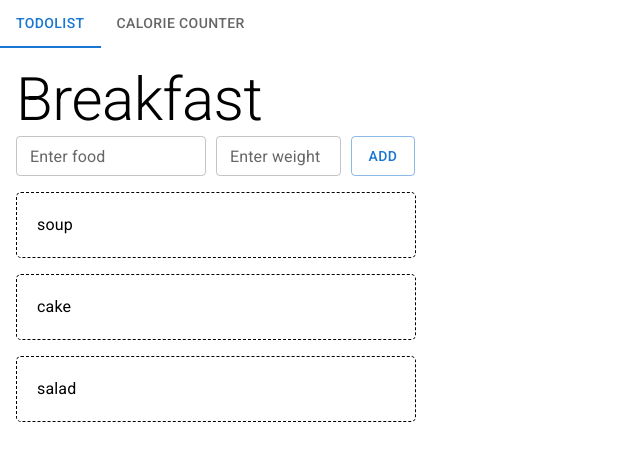
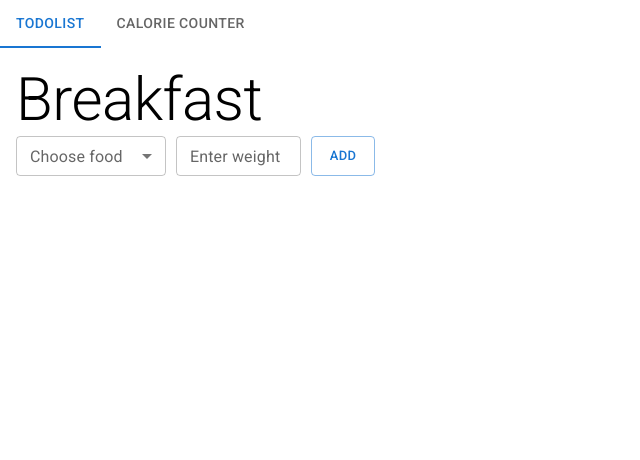
Before and after one commit to kittensgit/my-todo, a React (Create React App) app: page /calorie in a window 1280 px wide. Shown: the top 460 px of the page, without its empty margins (0-640 px from the left). Built offline with nearby package versions, Linux system fonts and the light colour scheme.

Commit message:
logic of add food

```diff
--- a/src/components/Breakfast.jsx
+++ b/src/components/Breakfast.jsx
@@ -1,34 +1,27 @@
 import { Box, Typography } from '@mui/material';
-import React from 'react';
+import React, { useState } from 'react';
 import MealForm from './MealForm';
 
 const Breakfast = () => {
-    const food = [
-        {
-            name: 'soup',
-            calorie: 66,
-        },
-        {
-            name: 'cake',
-            calorie: 344,
-        },
-        {
-            name: 'salad',
-            calorie: 159,
-        },
-    ];
+    const [selectedFoodList, setSelectedFoodList] = useState([]);
+
+    const addMeal = (meal) => {
+        setSelectedFoodList([...selectedFoodList, meal]);
+    };
+
     return (
         <Box mx={2} mt={2}>
             <Typography variant="h2">Breakfast</Typography>
-            <MealForm />
+            <MealForm onAddMeal={addMeal} />
             <Box>
-                {food.map((f) => (
+                {selectedFoodList.map((meal) => (
                     <Typography
+                        key={meal.id}
                         mt={2}
-                        className="todo"
-                        sx={{ border: '1px dashed #000' }}
+                        className="meal"
+                        sx={{ border: '1px dashed #000', padding: '10px' }}
                     >
-                        {f.name}
+                        {meal.name} - {meal.weight} - {meal.calorie} calorie
                     </Typography>
                 ))}
             </Box>
--- a/src/components/MealForm.jsx
+++ b/src/components/MealForm.jsx
@@ -1,24 +1,97 @@
-import { Box, Button, TextField } from '@mui/material';
-import React from 'react';
+import React, { useState } from 'react';
+import { Box, Button, TextField, MenuItem } from '@mui/material';
+import { v4 as uuidv4 } from 'uuid';
 
-const MealForm = () => {
+const MealForm = ({ onAddMeal }) => {
+    const [selectedFood, setSelectedFood] = useState('');
+    const [value, setValue] = useState('');
+    const foods = [
+        {
+            id: uuidv4(),
+            name: 'soup',
+            calorie: 66,
+        },
+        {
+            id: uuidv4(),
+            name: 'cake',
+            calorie: 344,
+        },
+        {
+            id: uuidv4(),
+            name: 'salad',
+            calorie: 159,
+        },
+    ];
+
+    const handleFoodChange = (event) => {
+        setSelectedFood(event.target.value);
+    };
+
+    const handleWeightChange = (e) => {
+        setValue(e.target.value); // Обновляем локальное состояние веса
+    };
+
+    const addFood = () => {
+        if (selectedFood) {
+            const selectedFoodObj = foods.find(
+                (food) => food.name === selectedFood
+            );
+            if (selectedFoodObj) {
+                onAddMeal({
+                    name: selectedFood,
+                    calorie: selectedFoodObj.calorie,
+                    weight: value || 0,
+                });
+            }
+        }
+    };
+
+    const handleAddClick = () => {
+        addFood();
+        setSelectedFood('');
+        setValue('');
+    };
+
+    const handleEnter = (e) => {
+        if (e.key === 'Enter') {
+            e.preventDefault();
+            if (value && selectedFood) {
+                addFood();
+                setSelectedFood('');
+                setValue('');
+            }
+        }
+    };
+
     return (
         <Box sx={{ display: 'flex', gap: '10px' }}>
             <TextField
-                sx={{ width: '190px' }}
-                id="outlined-basic"
-                label="Enter food"
-                variant="outlined"
+                sx={{ width: '150px' }}
+                select
+                label="Choose food"
                 size="small"
-            />
+                value={selectedFood}
+                onChange={handleFoodChange}
+            >
+                {foods.map((food) => (
+                    <MenuItem key={food.name} value={food.name}>
+                        {food.name}
+                    </MenuItem>
+                ))}
+            </TextField>
             <TextField
                 sx={{ width: '125px' }}
                 id="outlined-basic"
                 label="Enter weight"
                 variant="outlined"
                 size="small"
+                value={value}
+                onChange={handleWeightChange}
+                onKeyDown={handleEnter}
             />
-            <Button variant="outlined">add</Button>
+            <Button size="small" variant="outlined" onClick={handleAddClick}>
+                Add
+            </Button>
         </Box>
     );
 };
```
